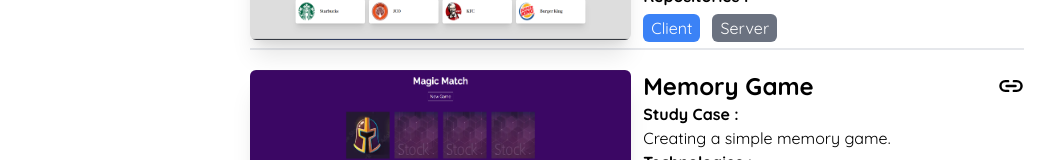
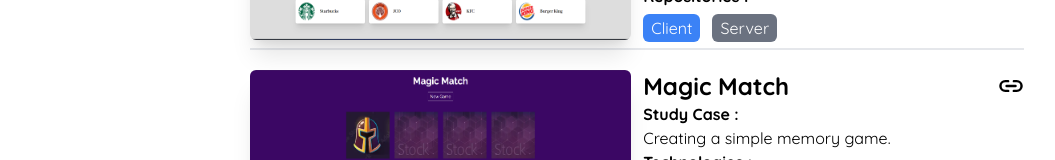
Before and after one commit to Azmye/portfolio-website, a Next.js app: page /projects in a window 1280 px wide. Shown: the part 702-862 px from the top of the page, without its empty margins (112-1167 px from the left). Built offline with nearby package versions, Linux system fonts and the light colour scheme.

Commit message:
update projects

```diff
--- a/src/app/projects/page.tsx
+++ b/src/app/projects/page.tsx
@@ -33,7 +33,7 @@ export default function projects() {
             client={`https://github.com/Azmye/Waysfood-FrontEnd`}
             server={`https://github.com/Azmye/Waysfood-backend`}
           />
-          <ProjectCard image={MagicMatch} title={`Memory Game`} tech={[`NextJs`]} live={`https://memory-game-six-peach.vercel.app/`} case={`Creating a simple memory game.`} repo={`https://github.com/Azmye/memory-game`} />
+          <ProjectCard image={MagicMatch} title={`Magic Match`} tech={[`NextJs`]} live={`https://memory-game-six-peach.vercel.app/`} case={`Creating a simple memory game.`} repo={`https://github.com/Azmye/memory-game`} />
         </div>
       </div>
     </div>
```
